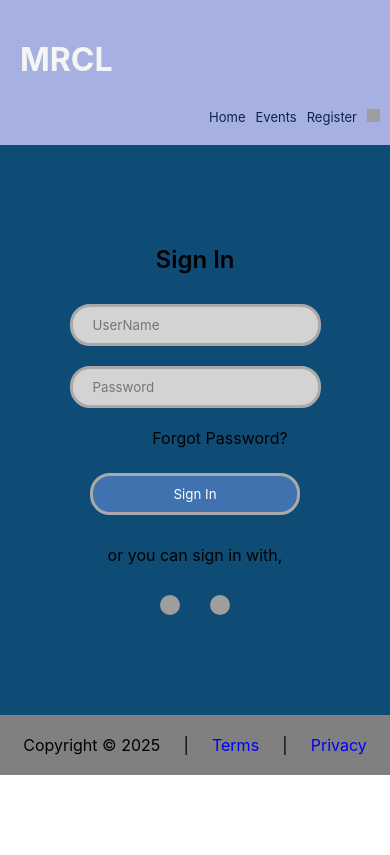
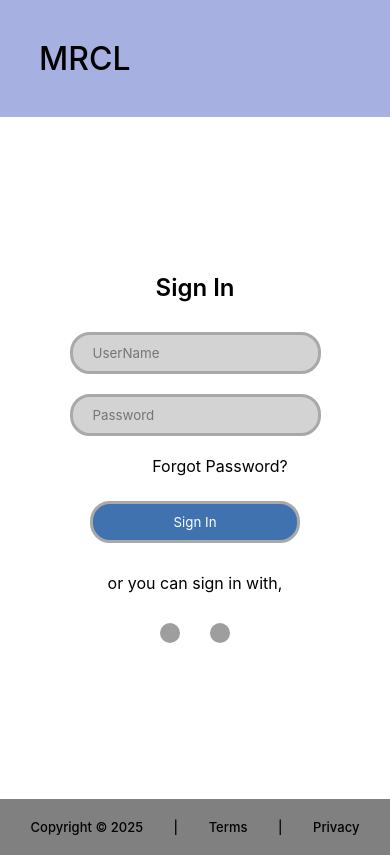
Before and after one commit to hema-akkireddi378/ProjectOnFest, a React (Vite) app: page /SignIn in a window 390 px wide. Built offline with nearby package versions, Linux system fonts and the light colour scheme; grey boxes are pictures that could not be loaded.

Commit message:
css updated

```diff
--- a/src/App.css
+++ b/src/App.css
@@ -24,20 +24,49 @@
     flex-direction: row;
     justify-content: space-evenly;
     background-color: gray;
+
   }
 
   .footer-bottom-2{
     text-decoration: none;
     list-style: none;
     margin: 20px 0px;
+     font-size: small;
+    font-weight: 500;
+    color: black;
 
   }
   .bottomFooter-links{
     text-decoration: none;
+    color: black;
   }
   .main-footer-1{
     display: flex;
     flex-direction: column;
+  }
+  .SignInMainHeader{
+    background-color: #A6B1E1;
+  }
+  .SignInHeader{
+    padding:10% ;
+    color: black;
+    font-size: xx-large;
+    font-weight: 500;
+
+  }
+  .RegisterMainHeader{
+    background-color: #A6B1E1;
+  }
+  .RegisterHeader{
+    padding: 10%;
+    color: black;
+    font-size: xx-large;
+    font-weight: 500;
+  }
+
+  .SignUp{
+    text-decoration: none;
+    color: black;
   }
   /* main-logo */
   /* ==================================================== */
@@ -1226,6 +1255,9 @@
 
 /* sign-in Class */
   /* ================================================== */
+  .main-SignIn{
+    padding: 40% 0px;
+  }
   .signin {
     padding: 10px;
   }
@@ -3893,5 +3925,3 @@ border: 3px solid black;
     color: black;
     text-decoration: none
   }
-
-}
--- a/src/App.jsx
+++ b/src/App.jsx
@@ -3,6 +3,7 @@ import { Routes,Route, BrowserRouter } from "react-router-dom";
 import './App.css';
 import { MainHeader } from "./Components/Header";
 import { Footer } from "./Components/Footer";
+import MainPage from "./Pages/HeaderPages/MainPage";
 
 import Home from "./Pages/HeaderPages/Home";
 import Events from "./Pages/HeaderPages/Events";
@@ -71,6 +72,8 @@ function App(){
     <BrowserRouter>
      <MainHeader/>
      <Routes>
+
+            <Route path="/MainPage" element={<MainPage/>}></Route>
 
             <Route path="/Home" element={<Home/>}></Route>
              <Route path="/Events" element={<Events/>}></Route>
--- a/src/Components/Footer.jsx
+++ b/src/Components/Footer.jsx
@@ -8,17 +8,18 @@ export function Footer() {
 
         case "/":
             return (
-                <div className="footer-bottom-div2">
+                <div className="bottomFooter">
                     <li className="footer-bottom-2">Copyright &copy; 2025</li>
-                    <li>|</li>
+                    <li className="footer-bottom-2">|</li>
                     <li className="footer-bottom-2">
-                        <Link to="TermsAndConditions">Terms</Link>
+                        <Link to="TermsAndConditions" className="bottomFooter-links">Terms</Link>
                     </li>
+                    <li className="footer-bottom-2">|</li>
                     <li className="footer-bottom-2">
-                        <Link to="Privacy">Privacy</Link>
+                        <Link to="Privacy" className="bottomFooter-links">Privacy</Link>
                     </li>
                 </div>
-            );
+            )
             break;
         case "/Register":
             return (
--- a/src/Components/Header.jsx
+++ b/src/Components/Header.jsx
@@ -7,12 +7,10 @@ export function MainHeader() {
 
         case "/Register":
             return (
-                <header className="register-header">
+                <header className="RegisterMainHeader">
 
-                    <ul className="main-header-list">
-                        <li className='main-header'>MRCL</li>
+                            <h1 className='RegisterHeader'>MRCL</h1>
 
-                    </ul>
 
                 </header>
             )
@@ -42,31 +40,33 @@ export function MainHeader() {
                 </header>
             )
             break;
-        // case "/":
-        //     return (
-        //         <header>
-        //             <nav>
-        //                 <ul>
-        //                     <li className='main-header'>MRCL</li>
 
-        //                 </ul>
-        //             </nav>
-        //         </header>
-        //     )
-        //     break;
-        case "SignUp":
+        case "/SignIn":
             return (
-                <header>
-                    <nav>
-                        <ul>
-                            <li className='main-header'>MRCL</li>
+                <header className="SignInMainHeader">
 
-                        </ul>
-                    </nav>
+                            <h1 className='SignInHeader'>MRCL</h1>
+
+
                 </header>
             )
             break;
+             case "/":
+            return (
+                <div className='header'>
 
+                  <h1 className='main-header'>MRCL</h1>
+
+                <nav className="nav-elements">
+
+                    <Link to="/AboutFest" className="header-links">About Fest</Link>
+                    <Link to="/Register" className="header-links">Register</Link>
+
+                </nav>
+                </div>
+            )
+
+            break;
         default:
             return (
                 <div className='header'>
@@ -77,7 +77,8 @@ export function MainHeader() {
 
                     <Link to="/Home" className="header-links">Home</Link>
                     <Link to="/Events" className="header-links">Events</Link>
-                    <Link to="/Register" className="header-links">Register</Link>
+                    {/* <Link to="/Register" className="header-links">Register</Link> */}
+                    <Link to="/AboutUs" className="header-links">About Us</Link>
                     <Link to="/MyProfile" className="header-profile"><img src="https://img.icons8.com/?size=100&id=85050&format=png&color=FFFFFF" alt="Profile" height="13px" width="13px"></img></Link>
 
                 </nav>
--- /dev/null
+++ b/src/Components/MainPage.jsx
@@ -0,0 +1,9 @@
+import React from "react";
+function MainPage(){
+    return(
+        <div className="MainContentPage">
+            <p>loading....</p>
+        </div>
+    )
+}
+export default MainPage
--- a/src/Pages/HeaderPages/Register.jsx
+++ b/src/Pages/HeaderPages/Register.jsx
@@ -17,7 +17,7 @@ export default function Register() {
                         <input type="checkbox" ></input>
                         <label>Verify you are human</label>
                     </div>
-                    <button type="submit" className="sign-up">Sign Up</button>
+                    <button type="submit" className="sign-up"><Link to="/Home" className="SignUp">Sign Up</Link></button>
                 </div>
                 <div className="signin">
                     <p className="sign-in">Have an account
@@ -26,7 +26,7 @@ export default function Register() {
                     <p className="other">or you can sign in with,</p>
                 </div>
                 <div className="social-media">
-                    <Link tclassName='facebook' ><img src="https://i.pinimg.com/736x/bb/90/24/bb902442d0880e99732aa1aada0c08de.jpg" alt="Facebook logo" className="facebook-link" ></img></Link>
+                    <Link className='facebook' ><img src="https://i.pinimg.com/736x/bb/90/24/bb902442d0880e99732aa1aada0c08de.jpg" alt="Facebook logo" className="facebook-link" ></img></Link>
                     <img src="https://images.icon-icons.com/2428/PNG/512/google_black_logo_icon_147125.png" alt="Google logo" className="google-link"></img>
                 </div>
 
--- a/src/Pages/HeaderPages/SignIn.jsx
+++ b/src/Pages/HeaderPages/SignIn.jsx
@@ -1,7 +1,7 @@
 import { Link } from "react-router-dom"
 export default function SignIn() {
     return (
-        <div className="main-register">
+        <div className="main-SignIn">
             <div className="registe">
                 <p className='sign'>Sign In</p>
                 <div className="register-elements">
```
